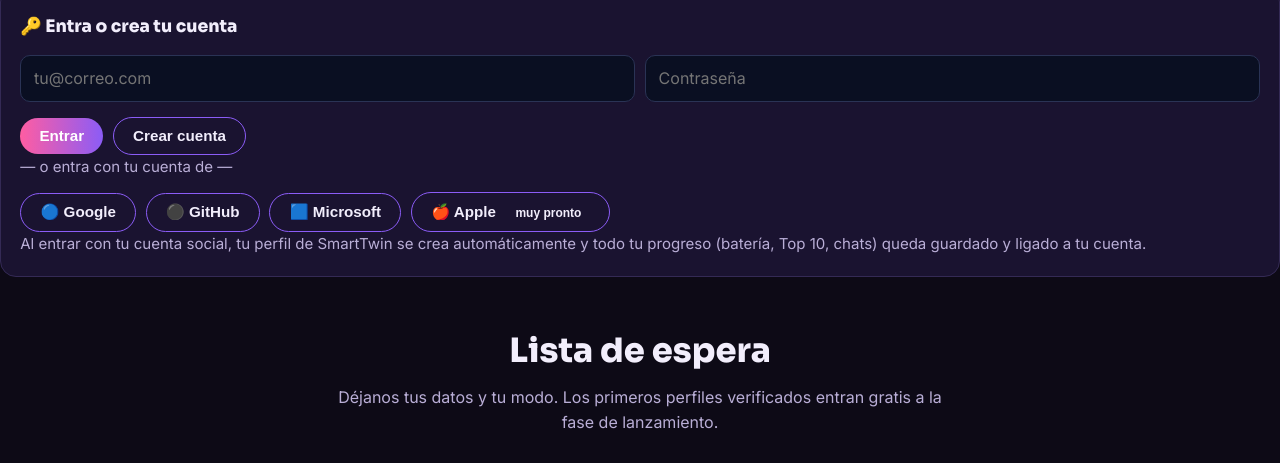
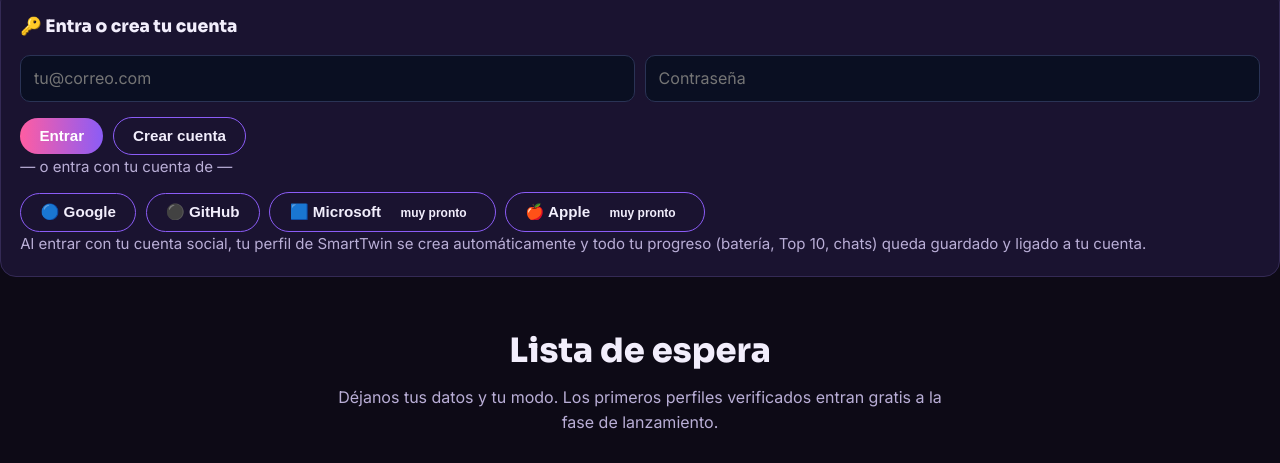
Before and after one commit to tec-girl/smarttwin.github.io, a plain HTML site: page index.html in a window 1280 px wide. Shown: the part 4257-4720 px from the top of the page. Drawn offline with nearby package versions, Linux system fonts and the light colour scheme.

Commit message:
SmartTwin: Microsoft queda en "muy pronto" hasta configurar su proveedor
Co-authored-by: psehgaft <psehgaft@users.noreply.github.com>
Co-authored-by: san985tos <san985tos@users.noreply.github.com>
Co-authored-by: frankjunker87-arch <frankjunker87-arch@users.noreply.github.com>
Co-authored-by: tec-girl <keysi-kunz@users.noreply.github.com>
Co-authored-by: keysikunz <keysikunz@users.noreply.github.com>

```diff
--- a/index.html
+++ b/index.html
@@ -268,7 +268,7 @@
       <div class="bat-row">
         <button class="btn ghost" id="oauth-google" type="button">🔵 Google</button>
         <button class="btn ghost" id="oauth-github" type="button">⚫ GitHub</button>
-        <button class="btn ghost" id="oauth-azure" type="button">🟦 Microsoft</button>
+        <button class="btn ghost" id="oauth-azure" type="button" disabled>🟦 Microsoft <span class="pill">muy pronto</span></button>
         <button class="btn ghost" id="oauth-apple" type="button" disabled>🍎 Apple <span class="pill">muy pronto</span></button>
       </div>
       <p class="muted">Al entrar con tu cuenta social, tu perfil de SmartTwin se crea automáticamente y todo tu progreso (batería, Top 10, chats) queda guardado y ligado a tu cuenta.</p>
```
